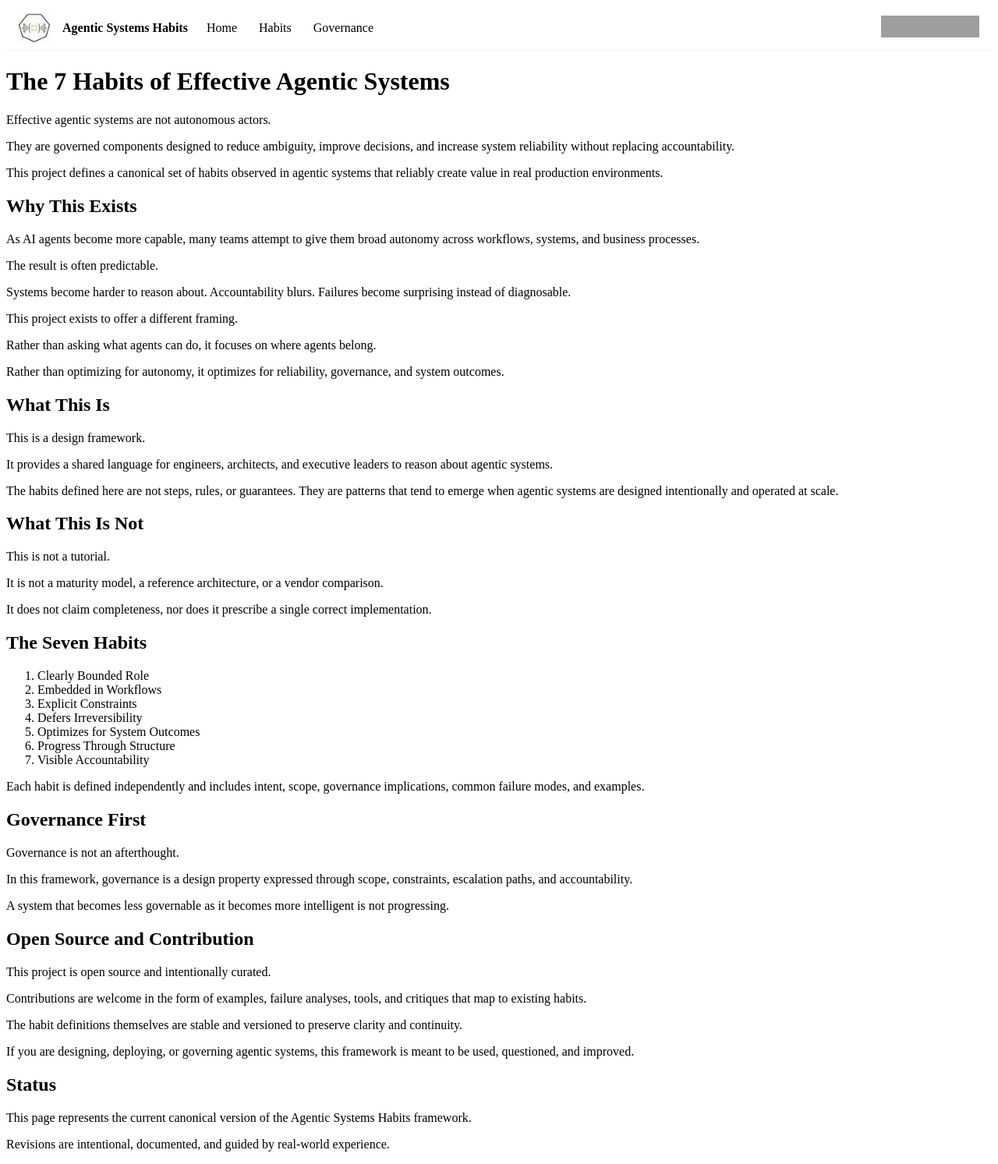
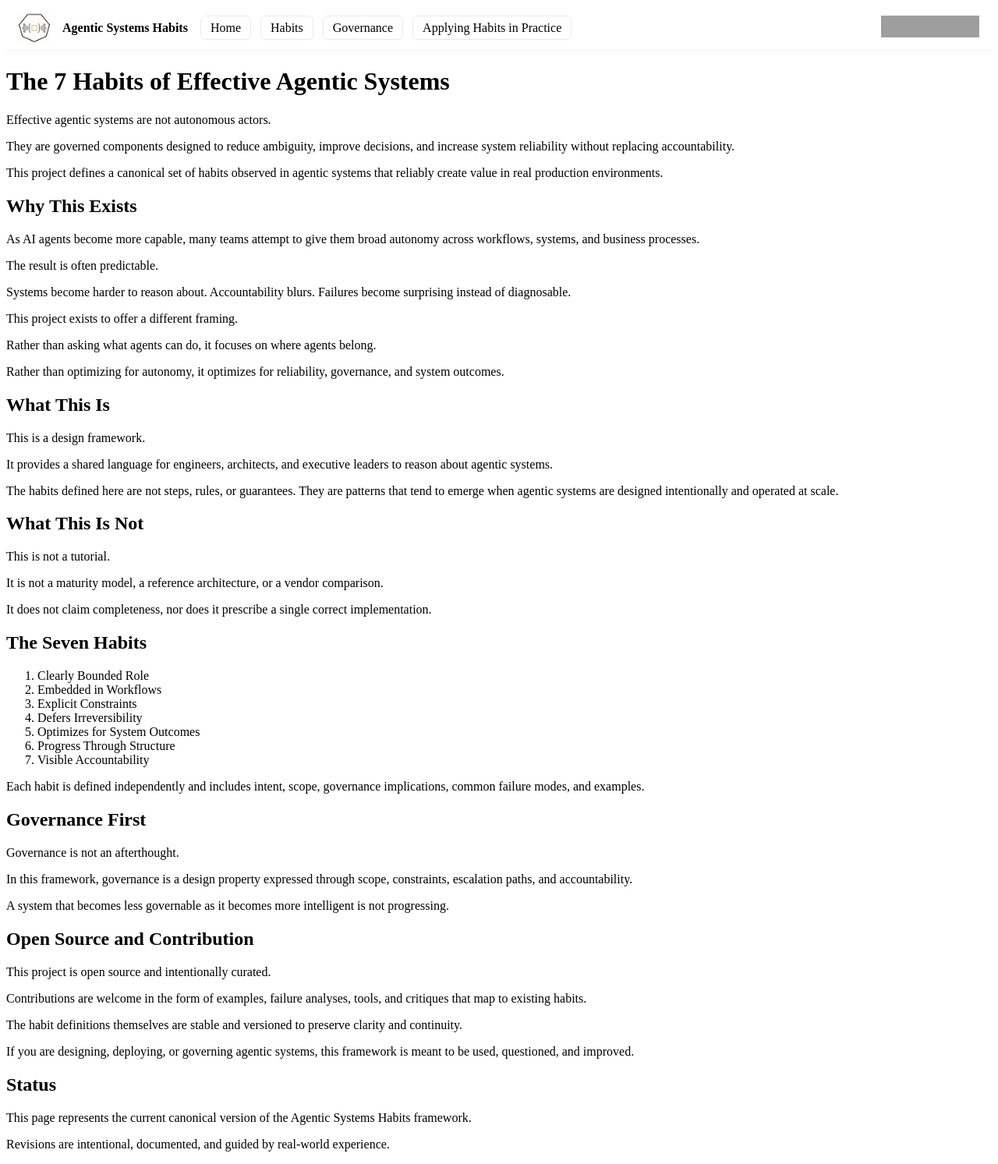
Before and after one commit to agent-habits/agent-habits.github.io, a Jekyll site: the page built from index.md, in a window 1280 px wide. Shown: the whole page at 78% size. Built offline with Jekyll 4.4.1, drawn with Linux system fonts in a browser that asks for light colours; our own code applies the rules of GitHub Pages for plain Markdown files; grey boxes are pictures that could not be loaded.

Commit message:
habits in practice and fix index title and config description

```diff
--- a/_config.yml
+++ b/_config.yml
@@ -1,4 +1,4 @@
 title: Agentic Systems Habits
-description: A canonical framework for designing effective, governed agentic systems
+description: A collection of good habits for building and using agentic systems effectively.
 theme: minima
 markdown: kramdown
--- a/_includes/site-header.html
+++ b/_includes/site-header.html
@@ -9,6 +9,7 @@
       <li><a href="{{ '/' | relative_url }}">Home</a></li>
       <li><a href="{{ '/habits/' | relative_url }}">Habits</a></li>
       <li><a href="{{ '/governance/' | relative_url }}">Governance</a></li>
+      <li><a href="{{ '/habits/habits-in-practice/' | relative_url }}">Applying Habits in Practice</a></li>
     </ul>
   </div>
 
@@ -25,8 +26,17 @@
 .site-brand{display:flex;align-items:center;gap:.5rem;text-decoration:none;color:inherit}
 .site-title{font-weight:600}
 .nav-links{list-style:none;margin:0;padding:0;display:flex;gap:.75rem}
-.nav-links a{text-decoration:none;color:inherit;padding:.25rem .5rem;border-radius:4px}
-.nav-links a:hover{background:rgba(0,0,0,0.03)}
+.nav-links a{
+  text-decoration:none;
+  color:inherit;
+  padding:.4rem .75rem;
+  border-radius:6px;
+  border:1px solid rgba(0,0,0,0.08);
+  background:rgba(255,255,255,0.6);
+  box-shadow:0 1px 0 rgba(0,0,0,0.02);
+  transition:background .12s ease, transform .06s ease;
+}
+.nav-links a:hover{background:rgba(0,0,0,0.06);transform:translateY(-1px)}
 .site-logo{width:40px;height:40px;object-fit:contain;border-radius:4px;margin-right:.5rem}
 .repo-star img{height:28px}
 @media (max-width:640px){ .nav-links{display:none} }
--- a/index.md
+++ b/index.md
@@ -1,3 +1,9 @@
+---
+layout: default
+title: "The 7 Habits of Effective Agentic Systems"
+permalink: /
+---
+
 # The 7 Habits of Effective Agentic Systems
 
 Effective agentic systems are not autonomous actors.
```
Also changed, not shown: habits/habits-in-practice.md (added).
